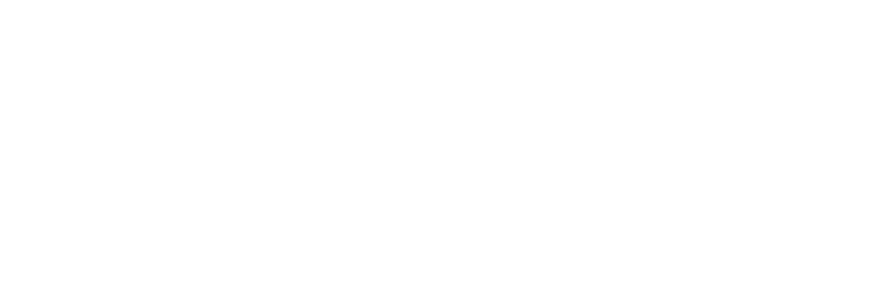
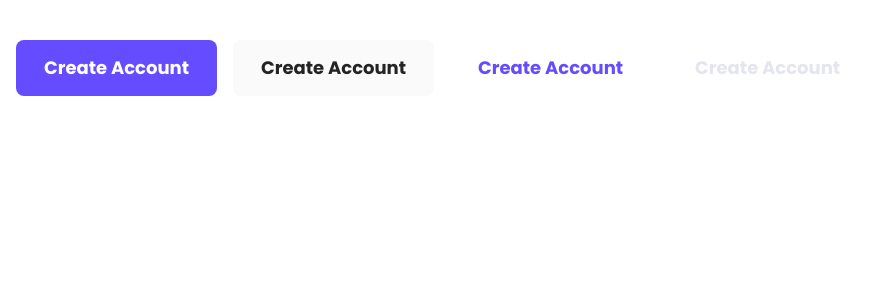
Before and after one commit to L-Devs/dev-book-webapp, a React (Vite) app: page / in a window 1280 px wide. Shown: the top 300 px of the page, without its empty margins (0-887 px from the left). Built offline with nearby package versions, Linux system fonts and the light colour scheme.

Commit message:
added button component

```diff
--- a/index.html
+++ b/index.html
@@ -1,11 +1,11 @@
 <!DOCTYPE html>
-<html lang="en">
+<html lang="en" class="dark">
   <head>
     <meta charset="UTF-8" />
     <meta name="viewport" content="width=device-width, initial-scale=1.0" />
     <title>Vite App</title>
   </head>
-  <body>
+  <body class="font-poppins">
     <div id="root"></div>
     <script type="module" src="/src/main.tsx"></script>
   </body>
--- a/src/components/DevButton.tsx
+++ b/src/components/DevButton.tsx
@@ -1,5 +1,28 @@
-const DevButton: React.FC = () => {
-	return <></>;
+import React, { FunctionComponent } from "react";
+
+interface Props extends React.HTMLProps<HTMLButtonElement> {
+	text: string;
+	type: "accent" | "secondary" | "text-accent" | "text-secondary";
+	cb: (event: React.MouseEvent<HTMLButtonElement>) => void;
+}
+
+const DevButton:FunctionComponent<Props> = ({ type, text, cb}) => {
+	return (
+		<button
+			onClick={(e) => cb(e)}
+			className={`text-sm md:text-base font-bold capitalize text-center px-5 py-[10px] md:px-6 md:py-3  lg:text-lg lg:px-7 lg:py-[14px] rounded-lg ${
+				type == "accent"
+					? "bg-accent-200 hover:bg-accent-100 text-white"
+					: type == "secondary"
+						? "bg-dark-200 hover:bg-dark-100 text-white dark:bg-light-100 dark:hover:bg-light-200 dark:text-dark-200"
+						: type == "text-accent"
+							? "text-accent-200"
+							: type == "text-secondary"
+								? "text-dark-200 dark:text-light-200"
+								: " "}`}>
+			{text}
+		</button>
+	);
 };
 
 export default DevButton;
--- a/src/pages/SignUp.tsx
+++ b/src/pages/SignUp.tsx
@@ -1,9 +1,22 @@
+import React from "react";
+import DevButton from "../components/DevButton";
 import DevInput from "../components/DevInput";
 
 const SignUp: React.FC = () => {
-	return <>
-		<DevInput />
-	</>;
+	const handleButtonClick = (evnet: React.MouseEvent<HTMLButtonElement>) => {
+		console.log("button clicked");
+	}
+	return (
+		<>
+			<DevInput />
+			<div className="flex gap-4 p-4 flex-wrap">
+				<DevButton text="create account" type="accent" cb={handleButtonClick}/>
+				<DevButton text="create account" type="secondary" cb={handleButtonClick}/>
+				<DevButton text="create account" type="text-accent" cb={handleButtonClick}/>
+				<DevButton text="create account" type="text-secondary" cb={handleButtonClick}/>
+			</div>
+		</>
+	);
 };
 
 export default SignUp;
--- a/tailwind.config.js
+++ b/tailwind.config.js
@@ -4,6 +4,7 @@
 		"./index.html",
 		"./src/**/*.{js,ts,jsx,tsx}",
 	],
+	darkMode: "class",
 	theme: {
 		extend: {
 			colors: {
```
Also changed, not shown: 1 other file (tests, documents, lock files or other folders).
